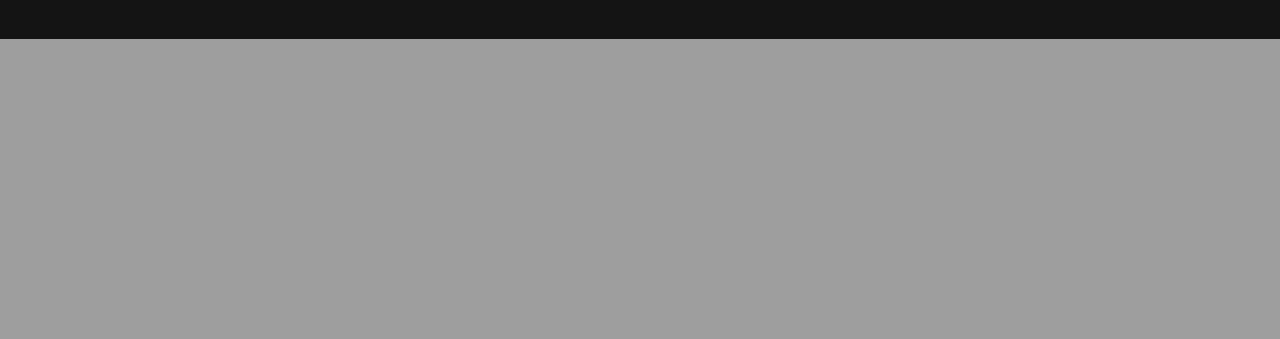
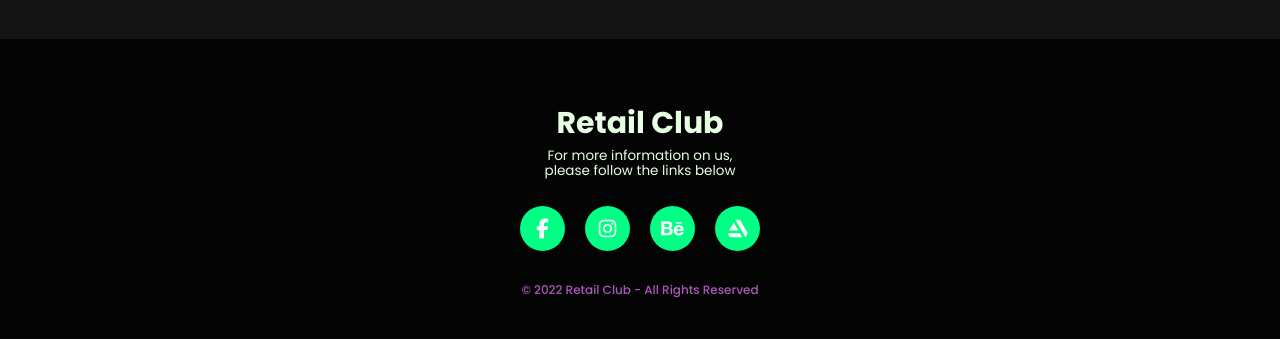
Before and after one commit to Jabir-Mahmud-Rifat/DBMS-project, a PHP site: page / in a window 1280 px wide; the page is wider, and only the part inside the window is pictured. Shown: the part 3276-3615 px from the top of that part. Before the commit the page ends 3315 px from the top of that part, so only its background shows below. Run offline with PHP 8.4, Linux system fonts and the light colour scheme; some libraries are stand-ins or nearby versions.

Commit message:
landing page complete

```diff
--- a/css/style.css
+++ b/css/style.css
@@ -377,3 +377,67 @@ input{
     padding: 10px;
     border-radius: 20px;
 }
+
+footer{
+    position: relative;
+    width: 100%;
+    height: 300px;
+    background-color: rgb(4, 4, 4);
+    display: flex;
+    flex-direction: column;
+    align-items: center;
+    justify-content: center;
+}
+
+footer h3{
+    color: rgb(231, 255, 227);
+    font-size: 30px;
+    font-weight: bold;
+    text-align: center;
+    margin-bottom: 10px;
+    margin-top: 50px;
+}
+
+footer p{
+    color: rgb(231, 255, 227);
+    font-size: 13.5px;
+    font-weight: 400;
+    line-height: 15px;
+    text-align: center;
+    margin-bottom: 18px;
+}
+
+footer h6{
+    color: rgb(172, 88, 187);
+    font-size: 12px;
+    font-weight: 500;
+    text-align: center;
+    margin: 20px;
+}
+
+.socials{
+    display: flex;
+    flex-direction: row;
+}
+
+.socials a{
+    width: 45px;
+    height: 45px;
+    display: flex;
+    align-items: center;
+    justify-content: center;
+    text-decoration: none;
+    background-color: rgb(0, 255, 132);
+    border-radius: 30px;
+    margin: 10px 10px;
+    color: white;
+    font-size: 20px;
+}
+
+.socials a:hover{
+    transform: scale(1.1);
+    background-color: rgb(74, 120, 0);
+    border: 2px solid rgb(238, 255, 0);
+    cursor: pointer;
+    transition: .5s;
+}
--- a/index.php
+++ b/index.php
@@ -306,5 +306,20 @@
         </div>
     </section>
 
+    <!-- footer section -->
+    <footer>
+        <h3>Retail Club</h3>
+        <p>For more information on us,<br> please follow the links below</p>
+
+        <div class="socials">
+            <a href="#" target="_blank"><i class="fa-brands fa-facebook-f"></i></a>
+            <a href="#" target="_blank"><i class="fa-brands fa-instagram"></i></a>
+            <a href="#"><i class="fa-brands fa-behance" target="_blank"></i></a>
+            <a href="#"><i class="fa-brands fa-artstation" target="_blank"></i></a>
+        </div>
+
+        <h6>© 2022 Retail Club - All Rights Reserved</h6>
+    </footer>
+
 </body>
 </html>
```
